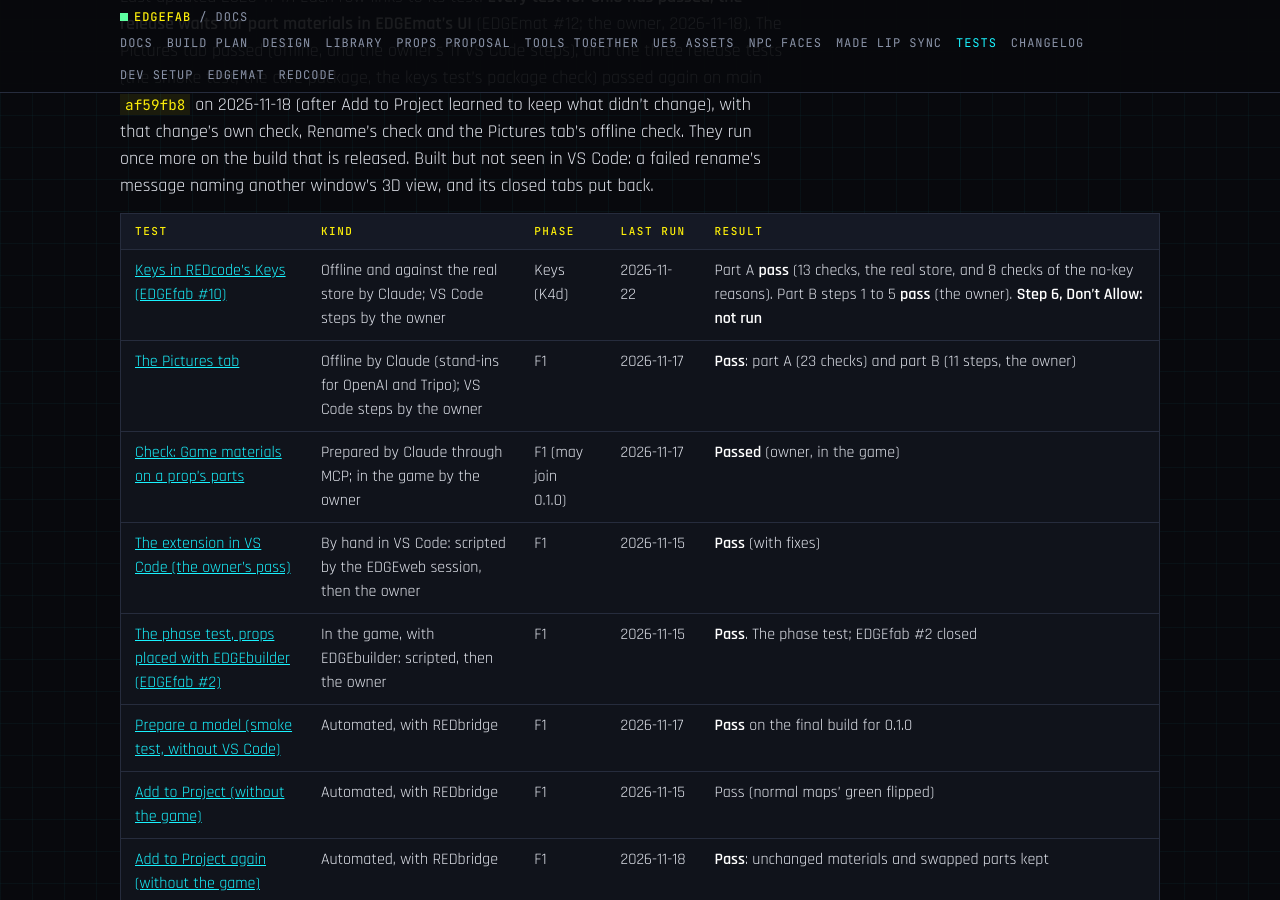
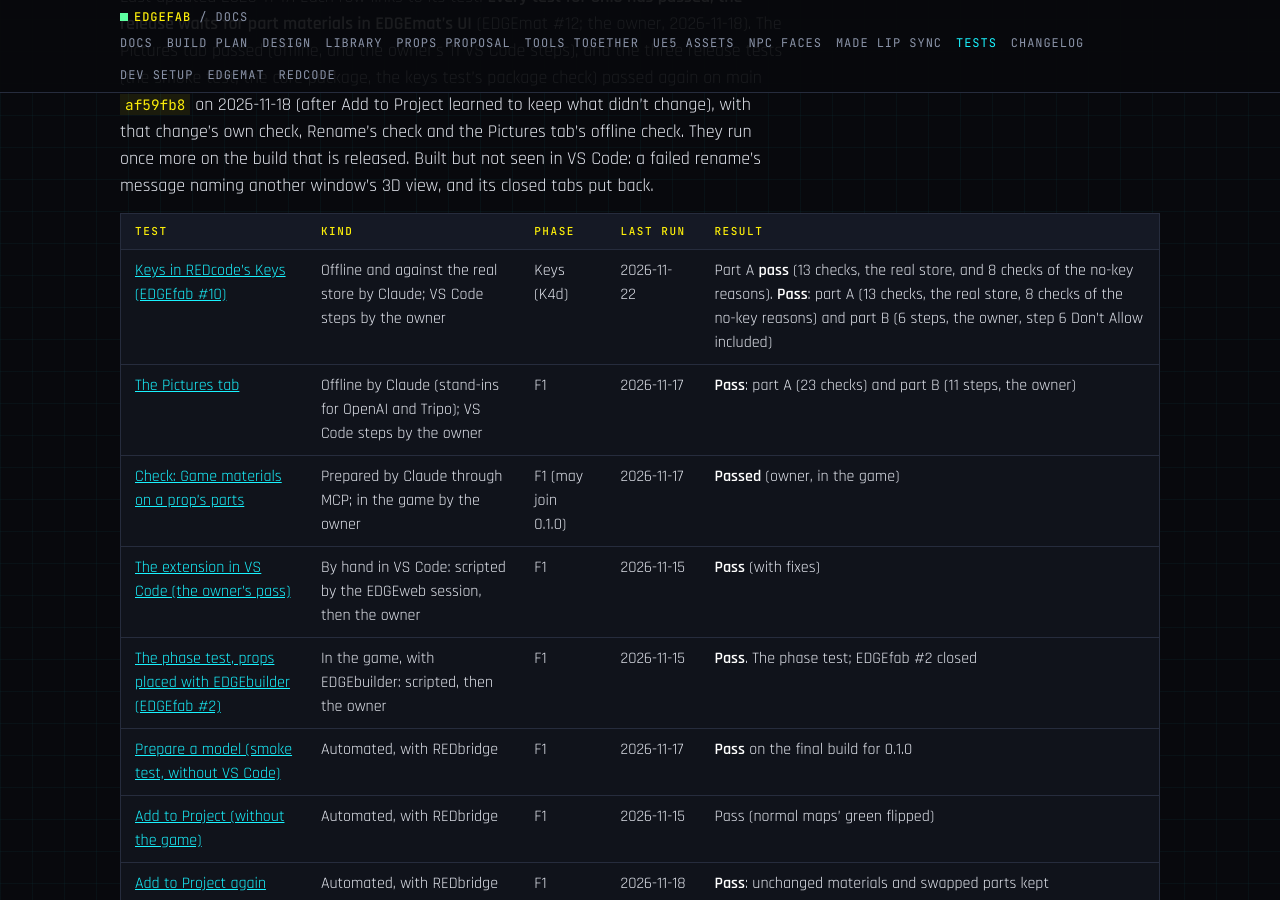
Before and after one commit to Edgemodders/EDGEfab, a Jekyll site: the page built from docs/testing.md, in a window 1280 px wide and 900 px high, scrolled down 589 px. Built offline with Jekyll 4.4.1, drawn with Linux system fonts in a browser that asks for light colours; some of the changed text lies outside the part shown.

Commit message:
Tests: keys test step 6 (Don't Allow) passes; the keys test passes, all 6 steps
Co-Authored-By: Claude Opus 5.5 <noreply@anthropic.com>

```diff
--- a/docs/testing.md
+++ b/docs/testing.md
@@ -16,7 +16,7 @@ Last updated 2026-11-17. Each row links to its test. **Every test for 0.1.0 has
 
 | Test | Kind | Phase | Last run | Result |
 |---|---|---|---|---|
-| [Keys in REDcode's Keys (EDGEfab #10)](#keys-in-redcodes-keys-edgefab-10) | Offline and against the real store by Claude; VS Code steps by the owner | Keys (K4d) | 2026-11-22 | Part A **pass** (13 checks, the real store, and 8 checks of the no-key reasons). Part B steps 1 to 5 **pass** (the owner). **Step 6, Don't Allow: not run** |
+| [Keys in REDcode's Keys (EDGEfab #10)](#keys-in-redcodes-keys-edgefab-10) | Offline and against the real store by Claude; VS Code steps by the owner | Keys (K4d) | 2026-11-22 | Part A **pass** (13 checks, the real store, and 8 checks of the no-key reasons). **Pass**: part A (13 checks, the real store, 8 checks of the no-key reasons) and part B (6 steps, the owner, step 6 Don't Allow included) |
 | [The Pictures tab](#f1-the-pictures-tab) | Offline by Claude (stand-ins for OpenAI and Tripo); VS Code steps by the owner | F1 | 2026-11-17 | **Pass**: part A (23 checks) and part B (11 steps, the owner) |
 | [Check: Game materials on a prop's parts](#f1-check-game-materials-on-a-props-parts) | Prepared by Claude through MCP; in the game by the owner | F1 (may join 0.1.0) | 2026-11-17 | **Passed** (owner, in the game) |
 | [The extension in VS Code (the owner's pass)](#f1-the-extension-in-vs-code-the-owners-pass) | By hand in VS Code: scripted by the EDGEweb session, then the owner | F1 | 2026-11-15 | **Pass** (with fixes) |
@@ -71,6 +71,7 @@ Built 2026-11-22 for [EDGEfab #10](https://github.com/Edgemodders/EDGEfab/issues
 | 2 | 2026-11-22 | **Part B, partly run** (the owner). Step 1: EDGEfab's own copies of both keys are gone from VS Code's storage (checked by Claude; step 1 now opens the Desk first, since EDGEfab starts with it). Step 2: REDcode asked for the Tripo key, the dialog was closed, and REDcode recorded **Don't Allow** for EDGEfab and Tripo (OpenAI allowed); EDGEfab then said no Tripo key was set. **Fixed:** with REDcode's Keys the message says none is set or EDGEfab isn't allowed, and offers Open REDcode's Keys. To go on: Forget Tool Permissions for Keys in REDcode's Keys view, then step 2 again. Steps 3 to 5 not run |
 | 3 | 2026-11-22 | **Part B passed** (the owner): all 5 steps, on `dc3ed42` with REDcode main and REDbridge 0.18.0, after Forget Tool Permissions for Keys. **The test passes** |
 | 4 | 2026-11-22 | Step 6 added at the owner's ask (Don't Allow, with REDcode's `keys.status`): EDGEfab says why there is no key and opens no password box when the modder said no, or closed REDcode's question while a key is set (EDGEhack's rule). Part A again: `keys-check.mjs` all passed, and the new `keys-reason-check.mjs` (8 checks) all passed. **Step 6: not run** |
+| 5 | 2026-11-22 | **Step 6 passed** (the owner): Don't Allow for Tripo and for OpenAI gives the reason and no password box; after Forget Tool Permissions for Keys, Allow works for both. **The test passes**, all 6 steps |
 
 ## F1: the extension in VS Code (the owner's pass)
 
```
Also changed, not shown: CLAUDE.md (+1 -1 lines).
